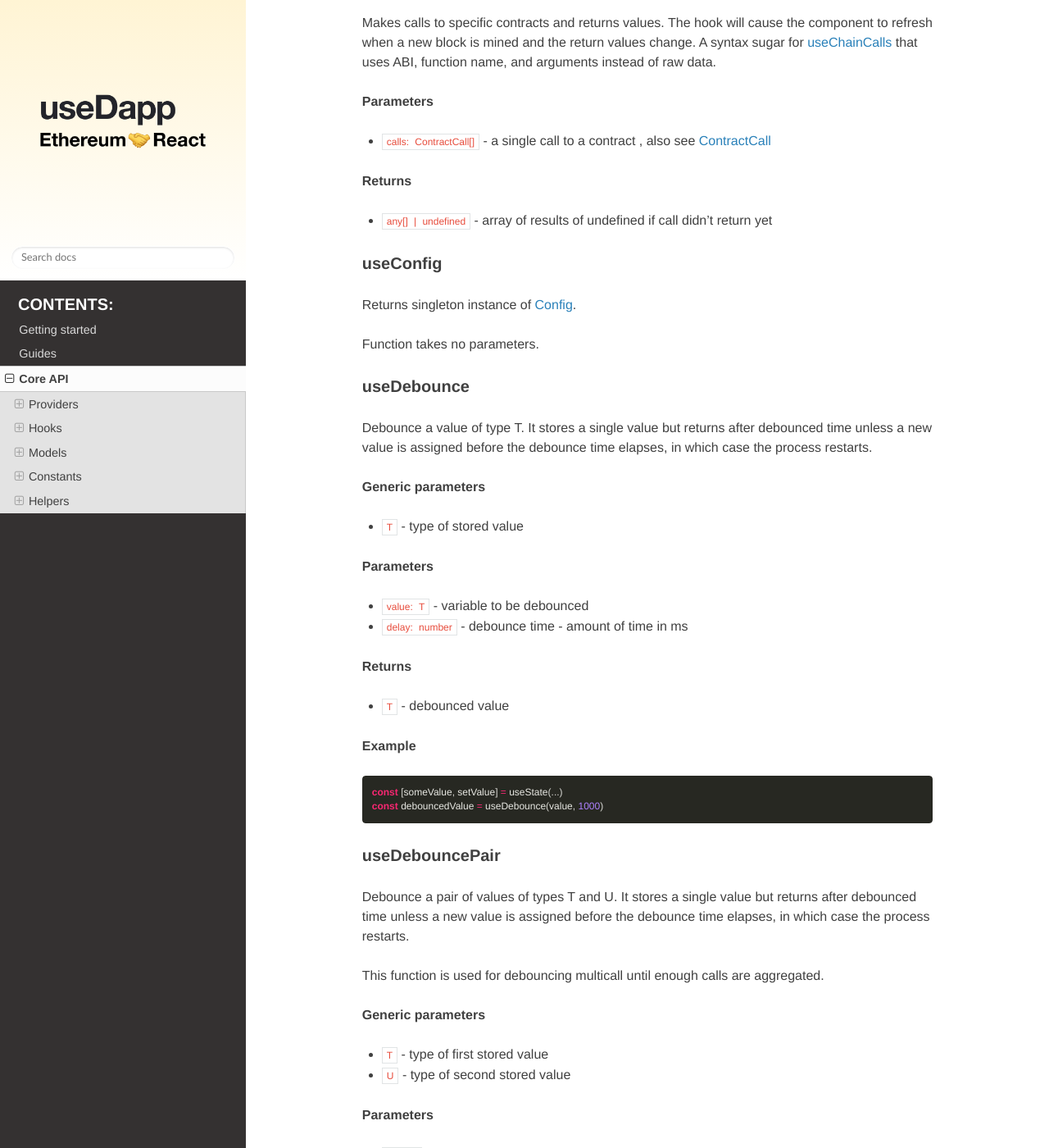
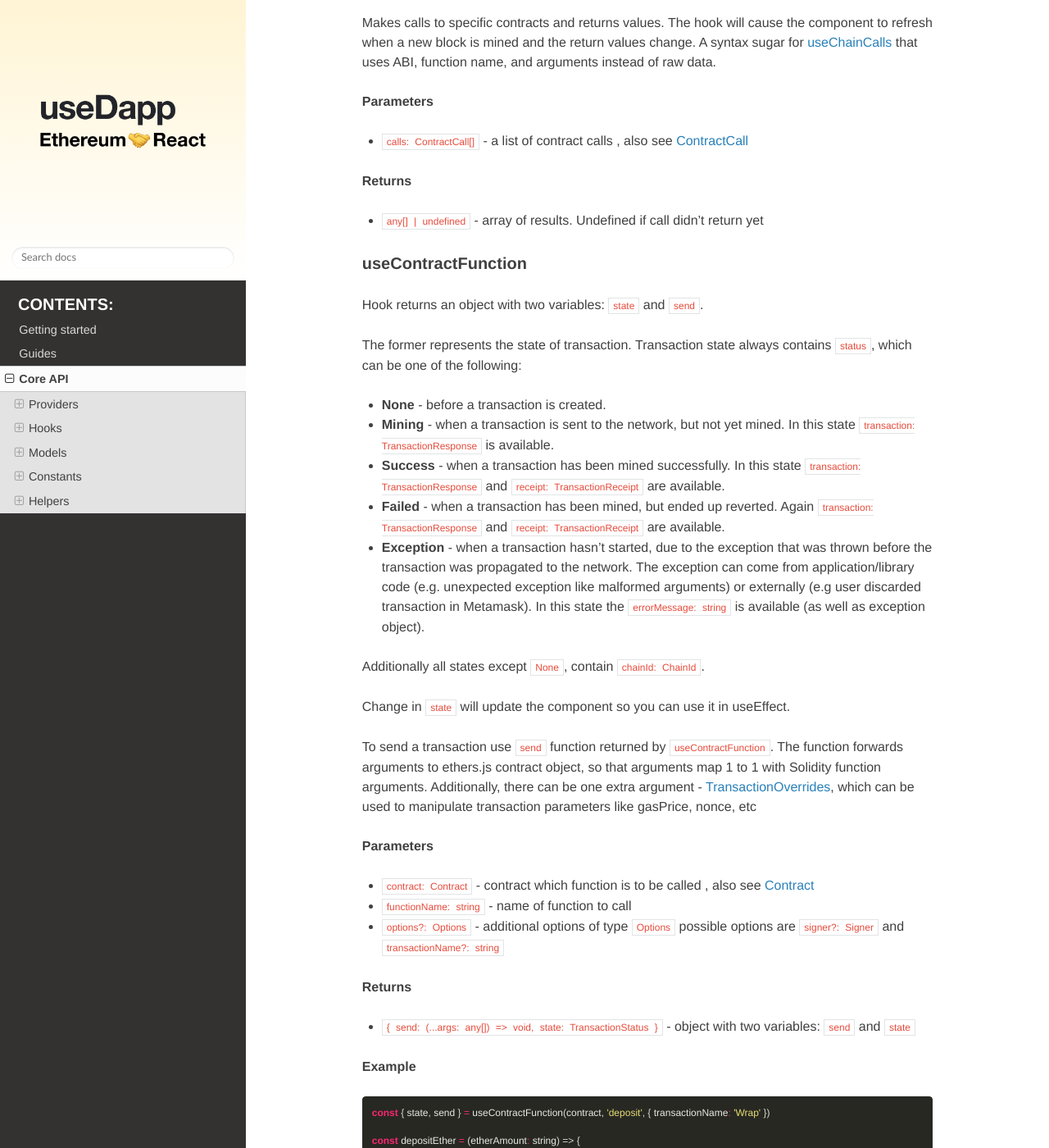
Before and after one commit to truth023/useDApp, a Sphinx documentation site: the page built from docs/source/core.rst, in a window 1280 px wide and 1400 px high, scrolled down 2355 px. Shown: the whole window at 82% size. Built offline with Sphinx 7.4.7 and the Read the Docs theme 2.0.0, drawn with Linux system fonts in a browser that asks for light colours; some of the changed text lies outside the part shown.

Commit message:
Add useContractFunction to docs (#199)
Co-authored-by: Szymon Szlachtowicz <szymon.szlachtowicz@Szymons-MacBook-Pro.local>

```diff
--- a/docs/source/core.rst
+++ b/docs/source/core.rst
@@ -112,11 +112,61 @@ A syntax sugar for `useChainCalls`_ that uses ABI, function name, and arguments
 
 **Parameters**
 
-- ``calls: ContractCall[]`` - a single call to a contract , also see `ContractCall`_
+- ``calls: ContractCall[]`` - a list of contract calls , also see `ContractCall`_
 
 **Returns**
 
-- ``any[] | undefined`` - array of results of undefined if call didn't return yet
+- ``any[] | undefined`` - array of results. Undefined if call didn't return yet
+
+.. _useContractFunction-label:
+
+useContractFunction
+===================
+Hook returns an object with two variables: ``state`` and ``send``.
+
+The former represents the state of transaction. Transaction state always contains ``status``, which can be one of the following:
+
+- **None** - before a transaction is created.
+- **Mining** - when a transaction is sent to the network, but not yet mined. In this state ``transaction: TransactionResponse`` is available.
+- **Success** - when a transaction has been mined successfully. In this state ``transaction: TransactionResponse`` and ``receipt: TransactionReceipt`` are available.
+- **Failed** - when a transaction has been mined, but ended up reverted. Again ``transaction: TransactionResponse`` and ``receipt: TransactionReceipt`` are available.
+- **Exception** - when a transaction hasn't started, due to the exception that was thrown before the transaction was propagated to the network. The exception can come from application/library code (e.g. unexpected exception like malformed arguments) or externally (e.g user discarded transaction in Metamask). In this state the ``errorMessage: string`` is available (as well as exception object).
+
+Additionally all states except ``None``, contain ``chainId: ChainId``.
+
+Change in ``state`` will update the component so you can use it in useEffect.
+
+To send a transaction use ``send`` function returned by ``useContractFunction``.
+The function forwards arguments to ethers.js contract object, so that arguments map 1 to 1 with Solidity function arguments.
+Additionally, there can be one extra argument - `TransactionOverrides <https://docs.ethers.io/v5/api/contract/contract/#Contract-functionsCall>`_, which can be used to manipulate transaction parameters like gasPrice, nonce, etc
+
+**Parameters**
+
+- ``contract: Contract`` - contract which function is to be called , also see `Contract <https://docs.ethers.io/v5/api/contract/contract/>`_
+- ``functionName: string`` - name of function to call
+- ``options?: Options`` - additional options of type ``Options`` possible options are ``signer?: Signer`` and ``transactionName?: string``
+
+**Returns**
+
+- ``{ send: (...args: any[]) => void, state: TransactionStatus }`` - object with two variables: ``send`` and ``state``
+
+**Example**
+
+.. code-block:: javascript
+
+  const { state, send } = useContractFunction(contract, 'deposit', { transactionName: 'Wrap' })
+
+  const depositEther = (etherAmount: string) => {
+    send({ value: utils.parseEther(etherAmount) })
+  }
+
+.. code-block:: javascript
+
+  const { state, send } = useContractFunction(contract, 'withdraw', { transactionName: 'Unwrap' })
+
+  const withdrawEther = (wethAmount: string) => {
+    send(utils.parseEther(wethAmount))
+  }
 
 useConfig
 =========
```
Also changed, not shown: docs/source/guide.rst (+23 -16 lines).
